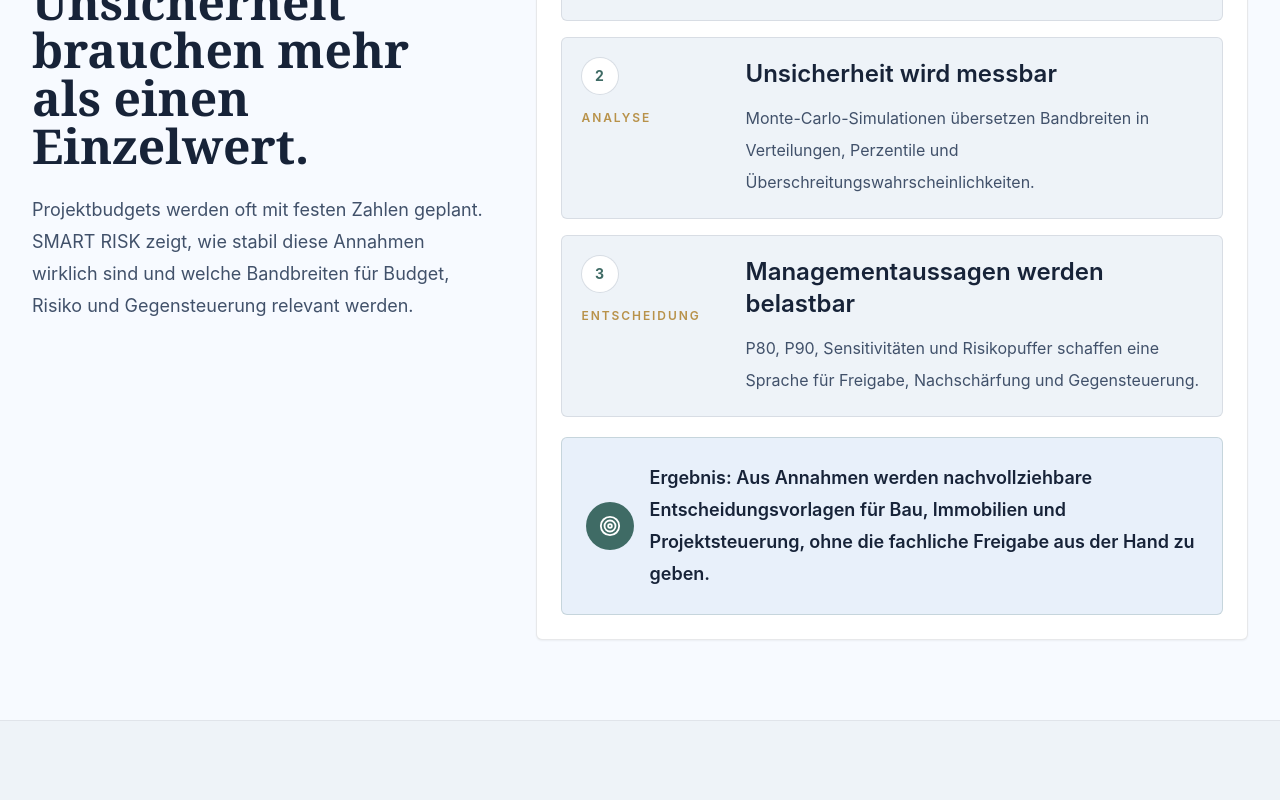
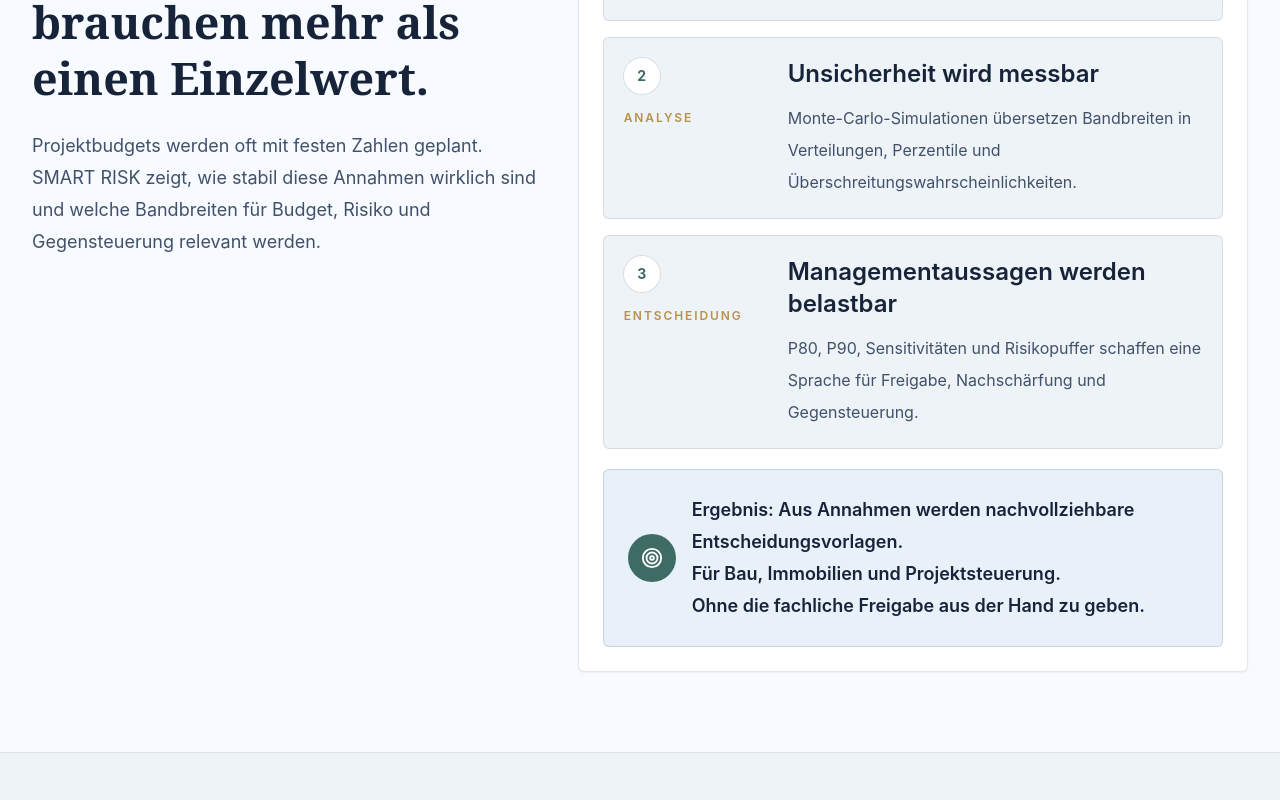
Before and after one commit to BM1964-25/SMART-RISK-Monte-Carlo-Simulation-Landingpage, a React (Vite) app: page / in a window 1280 px wide. Shown: the part 1320-2120 px from the top of the page. Built offline with nearby package versions, Linux system fonts and the light colour scheme.

Commit message:
Balance problem section whitespace

```diff
--- a/src/App.tsx
+++ b/src/App.tsx
@@ -358,15 +358,15 @@
       </section>
 
       <section className="border-y border-ink/10 bg-ivory">
-        <div className="mx-auto grid max-w-7xl items-start gap-12 px-5 py-20 sm:px-8 lg:grid-cols-[0.78fr_1.22fr]">
+        <div className="mx-auto grid max-w-7xl items-start gap-10 px-5 py-18 sm:px-8 lg:grid-cols-[0.86fr_1.14fr] lg:py-20">
           <div className="lg:sticky lg:top-28">
             <p className="text-sm font-semibold uppercase tracking-[0.18em] text-gold">
               Problem und Nutzen
             </p>
-            <h2 className="mt-4 font-serif text-4xl font-semibold leading-tight sm:text-5xl">
+            <h2 className="mt-4 max-w-xl font-serif text-4xl font-semibold leading-tight sm:text-[2.8rem]">
               Entscheidungen unter Unsicherheit brauchen mehr als einen Einzelwert.
             </h2>
-            <p className="mt-6 text-lg leading-8 text-graphite">
+            <p className="mt-6 max-w-xl text-lg leading-8 text-graphite">
               Projektbudgets werden oft mit festen Zahlen geplant. SMART RISK
               zeigt, wie stabil diese Annahmen wirklich sind und welche
               Bandbreiten für Budget, Risiko und Gegensteuerung relevant werden.
@@ -423,9 +423,15 @@
                 <Target size={22} aria-hidden="true" />
               </div>
               <p className="text-lg font-semibold leading-8 text-ink">
-                Ergebnis: Aus Annahmen werden nachvollziehbare
-                Entscheidungsvorlagen für Bau, Immobilien und Projektsteuerung,
-                ohne die fachliche Freigabe aus der Hand zu geben.
+                <span className="block">
+                  Ergebnis: Aus Annahmen werden nachvollziehbare Entscheidungsvorlagen.
+                </span>
+                <span className="block">
+                  Für Bau, Immobilien und Projektsteuerung.
+                </span>
+                <span className="block">
+                  Ohne die fachliche Freigabe aus der Hand zu geben.
+                </span>
               </p>
             </div>
           </div>
```
